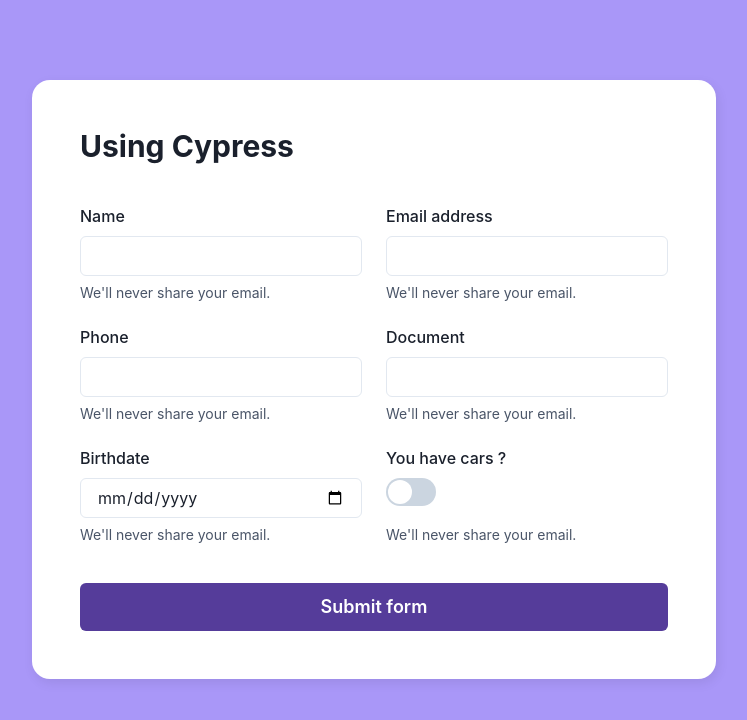
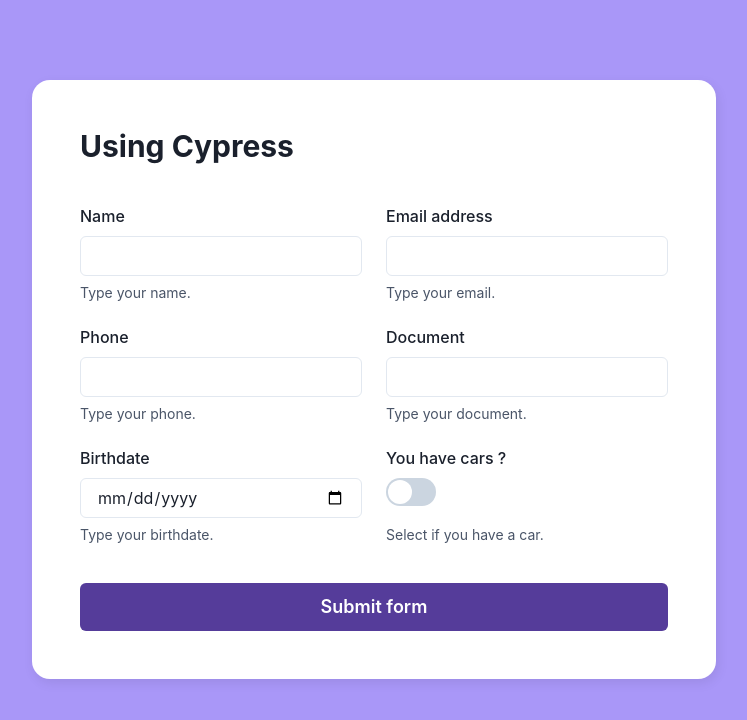
Before and after one commit to solebellsBEACH/usingCypress, a React (Create React App) app: page / in a window 1280 px wide. Shown: the top 720 px of the page, without its empty margins (266-1013 px from the left). Built offline with nearby package versions, Linux system fonts and the light colour scheme.

Commit message:
feata: consoling formState

```diff
--- a/src/componets/Form/index.tsx
+++ b/src/componets/Form/index.tsx
@@ -13,7 +13,9 @@
     const onChangeInput = (e: any, key: keyof User) => {
         setForm({ ...form, [key]: e.target.value })
     }
-
+    const handleSubmit = () => {
+        console.log(form)
+    }
     return (
         <div className='form-container'>
             <Heading as='h3' size='lg' marginBottom={10}>
@@ -23,35 +25,37 @@
                 <FormControl>
                     <FormLabel>Name</FormLabel>
                     <Input onChange={e => { onChangeInput(e, "name") }} type='text' />
-                    <FormHelperText>We'll never share your email.</FormHelperText>
+                    <FormHelperText>Type your name.</FormHelperText>
                 </FormControl>
                 <FormControl>
                     <FormLabel>Email address</FormLabel>
                     <Input onChange={e => { onChangeInput(e, "email") }} type='email' />
-                    <FormHelperText>We'll never share your email.</FormHelperText>
+                    <FormHelperText>Type your email.</FormHelperText>
                 </FormControl>
                 <FormControl>
                     <FormLabel>Phone</FormLabel>
                     <Input onChange={e => { onChangeInput(e, "phone") }} type='tel' />
-                    <FormHelperText>We'll never share your email.</FormHelperText>
+                    <FormHelperText>Type your phone.</FormHelperText>
                 </FormControl>
                 <FormControl>
                     <FormLabel>Document</FormLabel>
                     <Input onChange={e => { onChangeInput(e, "document") }} type='text' />
-                    <FormHelperText>We'll never share your email.</FormHelperText>
+                    <FormHelperText>Type your document.</FormHelperText>
                 </FormControl>
                 <FormControl>
                     <FormLabel>Birthdate</FormLabel>
                     <Input onChange={e => { onChangeInput(e, "birthdate") }} type='date' />
-                    <FormHelperText>We'll never share your email.</FormHelperText>
+                    <FormHelperText>Type your birthdate.</FormHelperText>
                 </FormControl>
                 <FormControl>
                     <FormLabel>You have cars ?</FormLabel>
                     <Switch size='lg' h="40px" onChange={e => { setForm({ ...form, haveCar: e.target.checked }) }} />
-                    <FormHelperText>We'll never share your email.</FormHelperText>
+                    <FormHelperText>Select if you have a car.</FormHelperText>
                 </FormControl>
             </Grid>
-            <Button background="purple.700" color="white" size='lg' w="full" marginTop={10}>
+            <Button
+                onClick={handleSubmit}
+                background="purple.700" color="white" size='lg' w="full" marginTop={10}>
                 Submit form
             </Button>
         </div>
```
